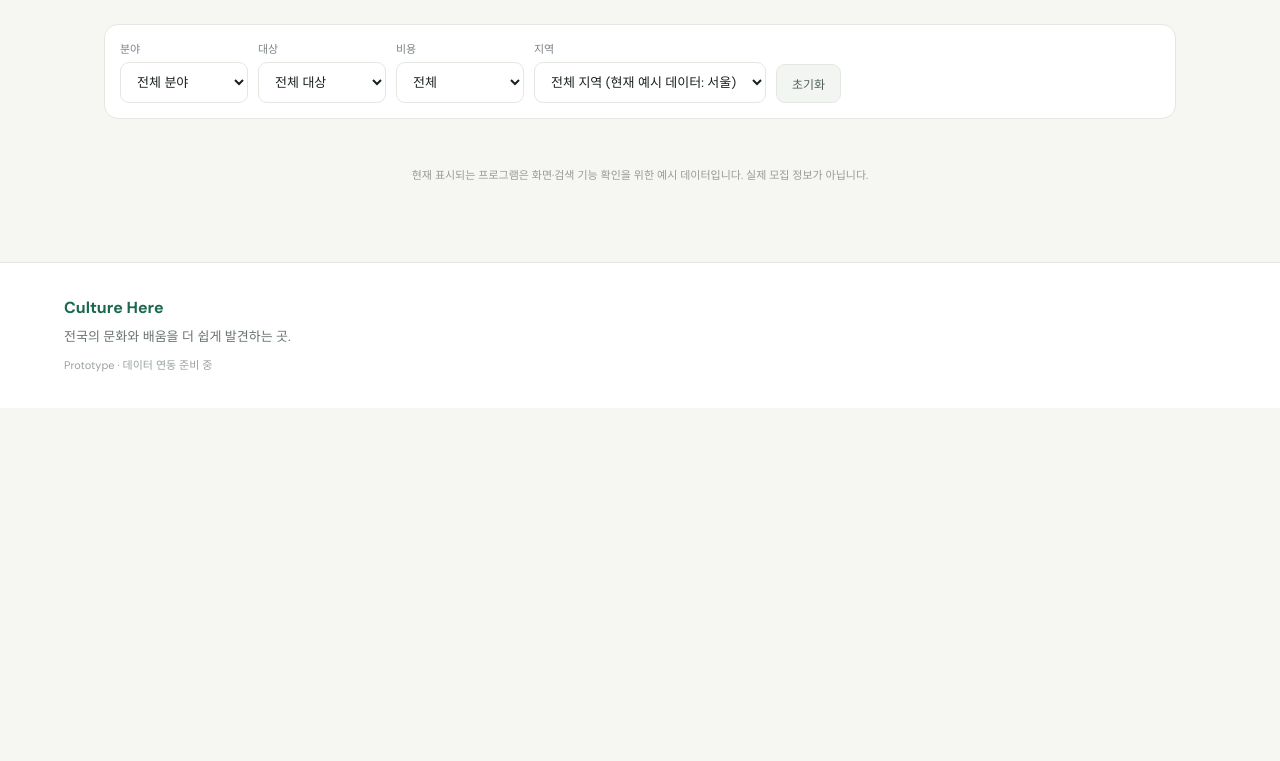
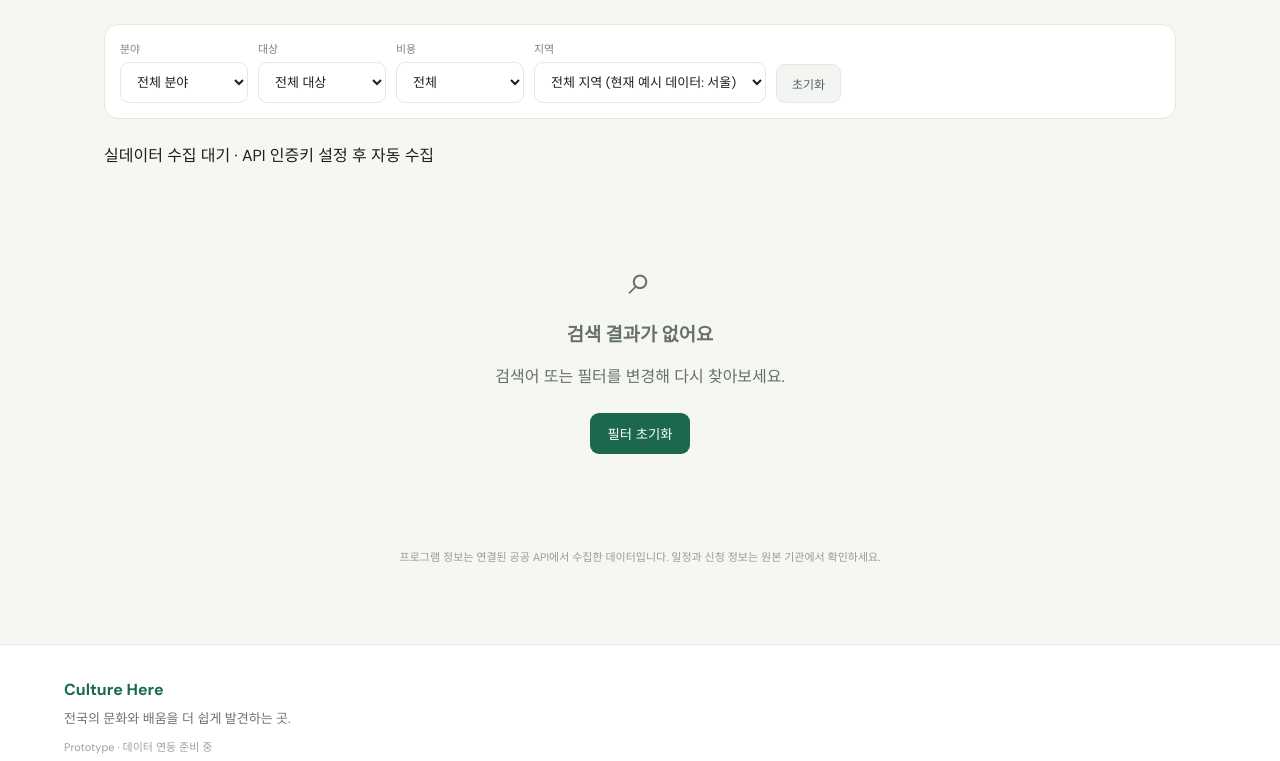
Before and after one commit to sharehousegirls/Culture_here, a plain HTML site: page index.html in a window 1280 px wide. Shown: the part 775-1536 px from the top of the page. Before the commit the page ends 1183 px from the top, so only its background shows below. Drawn offline with Linux system fonts and the light colour scheme; no server answers.

Commit message:
Add API dataset connection status

```diff
--- a/index.html
+++ b/index.html
@@ -35,9 +35,10 @@
         <label>지역<select id="district"><option value="">전체 지역 (현재 예시 데이터: 서울)</option><option>강남구</option><option>강동구</option><option>강북구</option><option>강서구</option><option>관악구</option><option>광진구</option><option>구로구</option><option>금천구</option><option>노원구</option><option>도봉구</option><option>동대문구</option><option>동작구</option><option>마포구</option><option>서대문구</option><option>서초구</option><option>성동구</option><option>성북구</option><option>송파구</option><option>양천구</option><option>영등포구</option><option>용산구</option><option>은평구</option><option>종로구</option><option>중구</option><option>중랑구</option></select></label>
         <button id="reset" class="reset-button">초기화</button>
       </div>
+      <p id="dataStatus" class="data-status pending" role="status">실데이터 연결 준비 중</p>
       <div class="program-grid" id="programGrid" aria-live="polite"></div>
       <div class="empty-state hidden" id="emptyState"><div class="empty-icon">⌕</div><h3>검색 결과가 없어요</h3><p>검색어 또는 필터를 변경해 다시 찾아보세요.</p><button id="emptyReset">필터 초기화</button></div>
-      <p class="demo-note">현재 표시되는 프로그램은 화면·검색 기능 확인을 위한 예시 데이터입니다. 실제 모집 정보가 아닙니다.</p>
+      <p class="demo-note">프로그램 정보는 연결된 공공 API에서 수집한 데이터입니다. 일정과 신청 정보는 원본 기관에서 확인하세요.</p>
     </section>
   </main>
   <footer><div class="footer-brand">Culture Here</div><p>전국의 문화와 배움을 더 쉽게 발견하는 곳.</p><small>Prototype · 데이터 연동 준비 중</small></footer>
```
